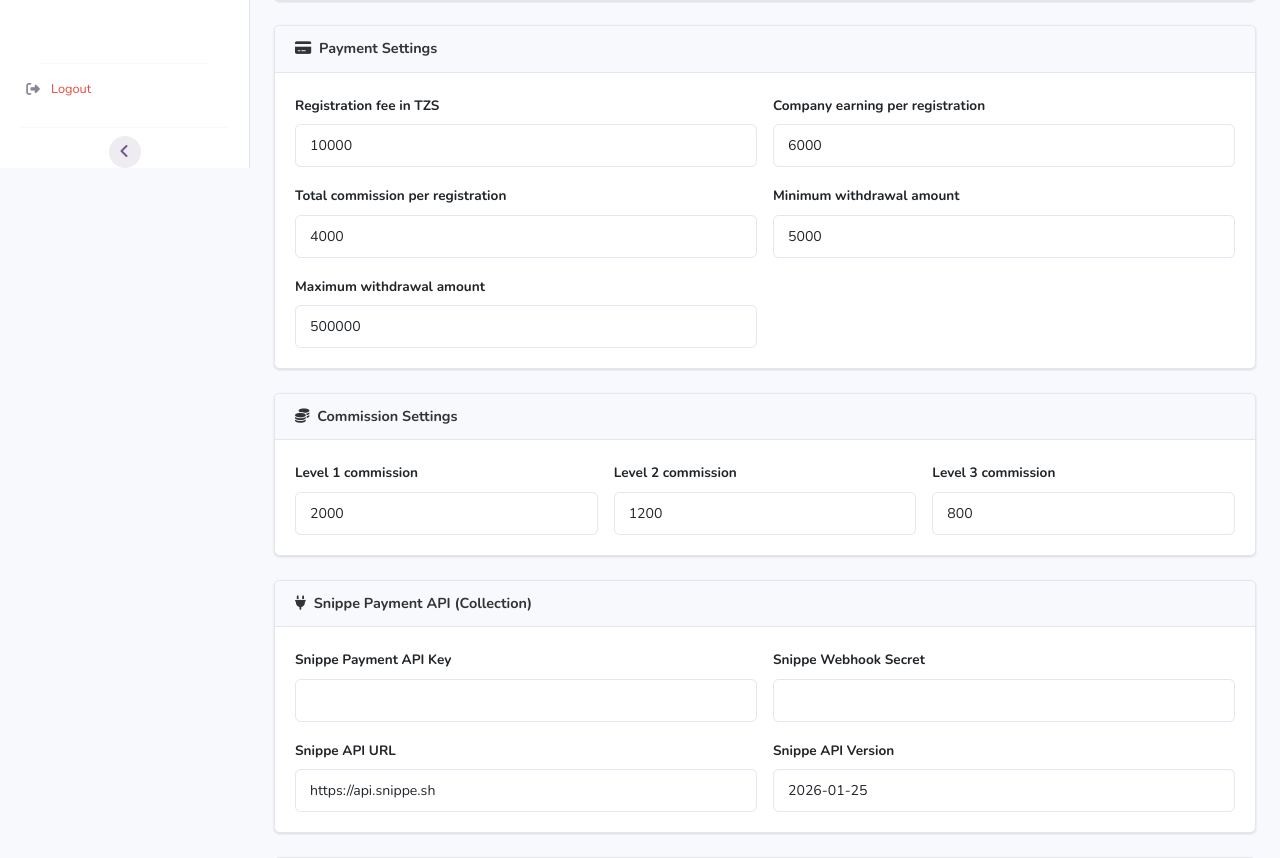
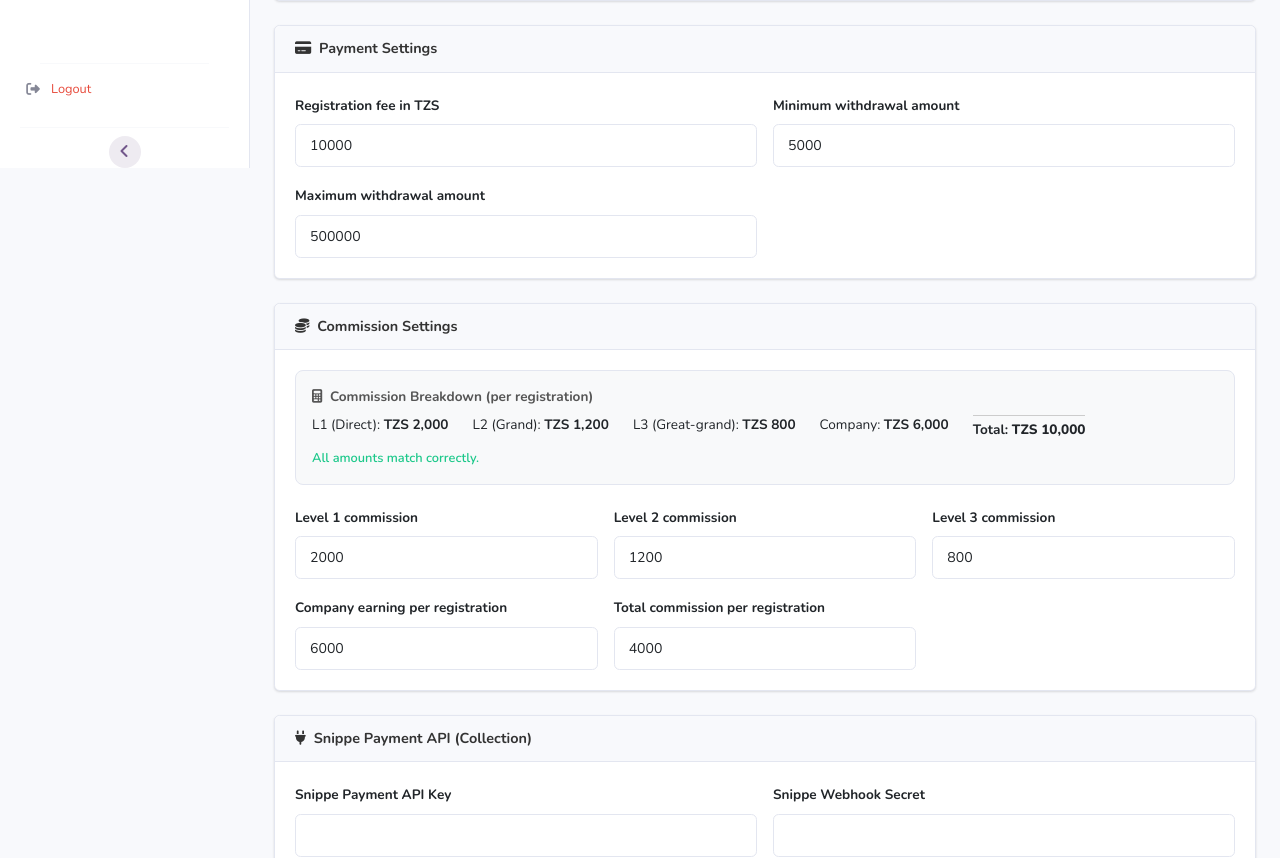
Before and after one commit to mtaitahd/earnsphere, a PHP site: page /earnsphere/admin/settings in a window 1280 px wide. Shown: the part 632-1490 px from the top of the page. Run offline with PHP 8.4, Linux system fonts and the light colour scheme; a user stored in the database is signed in; data comes from the database, SQL or seed files in the repository; data that the repository does not hold is empty; some libraries are stand-ins or nearby versions.

Commit message:
feat: admin-editable commission settings with live preview and validation
- dashboard.php: replace hardcoded commission amounts with app_setting() calls
- admin/settings.php: move company_earning + commission_total into commission section
- Add server-side validation: L1+L2+L3 must equal commission_total
- Add server-side validation: company_earning + commission_total must equal registration_fee
- Add live breakdown preview with real-time validation feedback in admin panel

```diff
--- a/admin/settings.php
+++ b/admin/settings.php
@@ -21,6 +21,23 @@ $error = '';
 if ($_SERVER['REQUEST_METHOD'] === 'POST') {
     $settings = $_POST['settings'] ?? [];
 
+    // Commission validation
+    $regFee    = (int)($settings['registration_fee'] ?? 0);
+    $company   = (int)($settings['company_earning'] ?? 0);
+    $commTotal = (int)($settings['commission_total'] ?? 0);
+    $l1        = (int)($settings['commission_l1'] ?? 0);
+    $l2        = (int)($settings['commission_l2'] ?? 0);
+    $l3        = (int)($settings['commission_l3'] ?? 0);
+
+    if ($regFee > 0 && $company > 0 && $commTotal > 0) {
+        if ($company + $commTotal !== $regFee) {
+            $error = "Company earning ({$company}) + Commission total ({$commTotal}) must equal Registration fee ({$regFee}).";
+        } elseif ($l1 + $l2 + $l3 !== $commTotal) {
+            $error = "L1 ({$l1}) + L2 ({$l2}) + L3 ({$l3}) must equal Commission total ({$commTotal}).";
+        }
+    }
+
+    if (empty($error)) {
         foreach ($settings as $key => $value) {
             $existing = Database::fetchOne("SELECT id FROM settings WHERE setting_key = ?", [$key]);
             if ($existing) {
@@ -36,7 +53,11 @@ if ($_SERVER['REQUEST_METHOD'] === 'POST') {
             }
         }
 
+        // Clear app_setting cache so new values take effect immediately
+        if (function_exists('opcache_reset')) { @opcache_reset(); }
+
         $success = 'Settings updated!';
+    }
 }
 
 // Get all settings
@@ -51,8 +72,8 @@ foreach ($allSettings as $s) {
 // Group by category
 $categories = [
     'general'  => ['site_name', 'site_tagline', 'currency', 'admin_email', 'support_phone', 'terms_url', 'privacy_url'],
-    'payment'  => ['registration_fee', 'company_earning', 'commission_total', 'min_withdrawal', 'max_withdrawal'],
-    'commission' => ['commission_l1', 'commission_l2', 'commission_l3'],
+    'payment'  => ['registration_fee', 'min_withdrawal', 'max_withdrawal'],
+    'commission' => ['commission_l1', 'commission_l2', 'commission_l3', 'company_earning', 'commission_total'],
     'snippe'   => ['snippe_api_key', 'snippe_webhook_secret', 'snippe_api_url', 'snippe_api_version'],
     'payout'   => ['payout_channel', 'payout_webhook_url'],
     'system'   => ['maintenance_mode'],
@@ -123,12 +144,31 @@ include __DIR__ . '/admin_header.php';
             <h6><i class="fas fa-coins me-1"></i> Commission Settings</h6>
         </div>
         <div class="card-body">
+            <!-- Live Breakdown Preview -->
+            <div id="commissionBreakdown" style="background:#f8f9fa;border:1px solid #e3e6f0;border-radius:8px;padding:1rem;margin-bottom:1.25rem;">
+                <div style="font-weight:700;font-size:0.85rem;color:#555;margin-bottom:0.5rem;">
+                    <i class="fas fa-calculator me-1"></i> Commission Breakdown (per registration)
+                </div>
+                <div style="display:flex;flex-wrap:wrap;gap:0.4rem 1.5rem;font-size:0.85rem;">
+                    <span>L1 (Direct): <strong id="previewL1">0</strong></span>
+                    <span>L2 (Grand): <strong id="previewL2">0</strong></span>
+                    <span>L3 (Great-grand): <strong id="previewL3">0</strong></span>
+                    <span>Company: <strong id="previewCompany">0</strong></span>
+                    <span style="font-weight:700;border-top:1px solid #ccc;padding-top:4px;">Total: <strong id="previewTotal">0</strong></span>
+                </div>
+                <div id="validationMsg" style="display:none;margin-top:0.5rem;font-size:0.8rem;font-weight:600;"></div>
+            </div>
+
             <div class="row g-3">
                 <?php foreach ($categories['commission'] as $key): ?>
                     <?php $s = $settingsMap[$key] ?? null; if (!$s) continue; ?>
                     <div class="col-md-4">
-                        <label class="form-label" style="font-weight:700;font-size:0.85rem;"><?= $s['description'] ?: $key ?></label>
-                        <input type="number" class="form-control" name="settings[<?= $key ?>]" value="<?= sanitize($s['setting_value']) ?>">
+                        <label class="form-label" style="font-weight:700;font-size:0.85rem;">
+                            <?= $s['description'] ?: $key ?>
+                        </label>
+                        <input type="number" class="form-control commission-input" name="settings[<?= $key ?>]"
+                               value="<?= sanitize($s['setting_value']) ?>"
+                               data-key="<?= $key ?>" min="0" step="100">
                     </div>
                 <?php endforeach; ?>
             </div>
@@ -221,4 +261,58 @@ include __DIR__ . '/admin_header.php';
     </div>
 </form>
 
+<script>
+(function() {
+    var inputs = document.querySelectorAll('.commission-input');
+    var regFeeInput = document.querySelector('input[name="settings[registration_fee]"]');
+
+    function getVal(key) {
+        var el = document.querySelector('input[name="settings[' + key + ']"]');
+        return el ? parseInt(el.value) || 0 : 0;
+    }
+
+    function updatePreview() {
+        var l1 = getVal('commission_l1');
+        var l2 = getVal('commission_l2');
+        var l3 = getVal('commission_l3');
+        var company = getVal('company_earning');
+        var commTotal = getVal('commission_total');
+        var regFee = regFeeInput ? parseInt(regFeeInput.value) || 0 : 0;
+
+        var commSum = l1 + l2 + l3;
+
+        document.getElementById('previewL1').textContent = 'TZS ' + l1.toLocaleString();
+        document.getElementById('previewL2').textContent = 'TZS ' + l2.toLocaleString();
+        document.getElementById('previewL3').textContent = 'TZS ' + l3.toLocaleString();
+        document.getElementById('previewCompany').textContent = 'TZS ' + company.toLocaleString();
+        document.getElementById('previewTotal').textContent = 'TZS ' + (commSum + company).toLocaleString();
+
+        var msg = document.getElementById('validationMsg');
+        if (regFee > 0 && company > 0 && commTotal > 0) {
+            if (company + commTotal !== regFee) {
+                msg.style.display = 'block';
+                msg.style.color = '#e74a3b';
+                msg.textContent = 'Company (' + company.toLocaleString() + ') + Commission (' + commTotal.toLocaleString() + ') = ' + (company + commTotal).toLocaleString() + ' but Registration fee is ' + regFee.toLocaleString();
+            } else if (commSum !== commTotal) {
+                msg.style.display = 'block';
+                msg.style.color = '#e74a3b';
+                msg.textContent = 'L1+L2+L3 = ' + commSum.toLocaleString() + ' but Commission total is ' + commTotal.toLocaleString();
+            } else {
+                msg.style.display = 'block';
+                msg.style.color = '#1cc88a';
+                msg.textContent = 'All amounts match correctly.';
+            }
+        } else {
+            msg.style.display = 'none';
+        }
+    }
+
+    inputs.forEach(function(input) {
+        input.addEventListener('input', updatePreview);
+    });
+    if (regFeeInput) regFeeInput.addEventListener('input', updatePreview);
+    updatePreview();
+})();
+</script>
+
 <?php include __DIR__ . '/admin_footer.php'; ?>
--- a/dashboard.php
+++ b/dashboard.php
@@ -161,15 +161,15 @@ include __DIR__ . '/includes/public_head.php';
             </h6>
             <div class="d-flex justify-content-between mb-1" style="font-size:0.85rem;">
                 <span style="color:var(--gray-600);"><i class="fas fa-user-plus me-1" style="color:var(--primary);"></i> Level 1 (Direct)</span>
-                <strong style="color:var(--primary);">TZS 2,500</strong>
+                <strong style="color:var(--primary);">TZS <?= number_format((int) app_setting('commission_l1', COMMISSION_L1)) ?></strong>
             </div>
             <div class="d-flex justify-content-between mb-1" style="font-size:0.85rem;">
                 <span style="color:var(--gray-600);"><i class="fas fa-user-group me-1" style="color:var(--secondary);"></i> Level 2 (Grand)</span>
-                <strong style="color:var(--secondary);">TZS 1,500</strong>
+                <strong style="color:var(--secondary);">TZS <?= number_format((int) app_setting('commission_l2', COMMISSION_L2)) ?></strong>
             </div>
             <div class="d-flex justify-content-between" style="font-size:0.85rem;">
                 <span style="color:var(--gray-600);"><i class="fas fa-people-arrows me-1" style="color:var(--accent);"></i> Level 3 (Great-grand)</span>
-                <strong style="color:var(--accent);">TZS 1,000</strong>
+                <strong style="color:var(--accent);">TZS <?= number_format((int) app_setting('commission_l3', COMMISSION_L3)) ?></strong>
             </div>
         </div>
 
```
Lines whose indentation alone changed are shown as unchanged.
